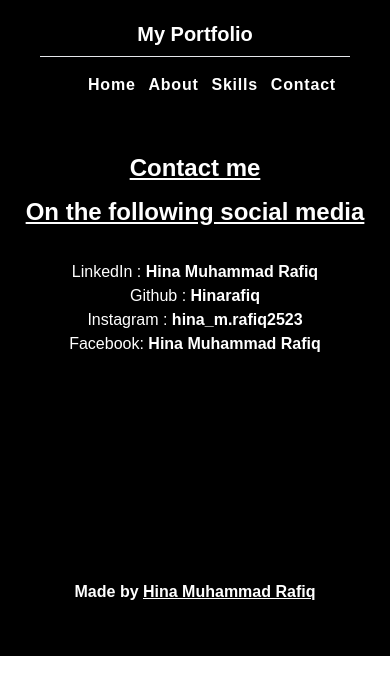
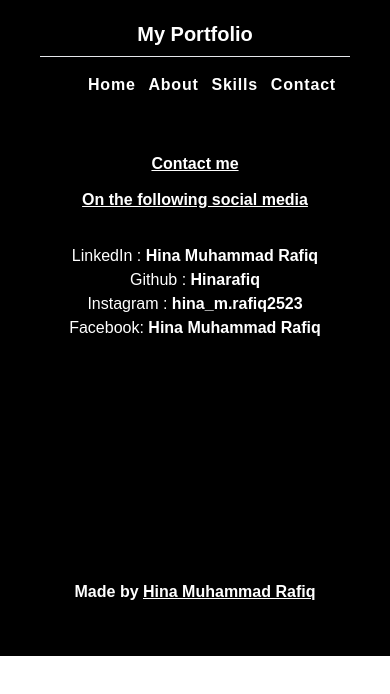
Before and after one commit to Hinarafiq/My-Portfolio, a Next.js app: page /Contact in a window 390 px wide. Shown: the top 694 px of the page. Built offline with nearby package versions, Linux system fonts and the light colour scheme.

Commit message:
Update page.tsx

```diff
--- a/app/Contact/page.tsx
+++ b/app/Contact/page.tsx
@@ -3,12 +3,12 @@
     return (
         <div className="bg-black text-white w-full h-96 ">
                 <div className="flex justify-center items-center">
-                   <h1 className="font-semibold text-2xl mt-10"><u>Contact me</u></h1>
+                   <h1 className="font-semibold md:text-2xl mt-10"><u>Contact me</u></h1>
                    <br />
                 </div>
 
                 <div className="flex justify-center items-center">
-                  <h1 className="font-semibold text-2xl mt-3"><u>On the following social media</u></h1>
+                  <h1 className="font-semibold md:text-2xl mt-3"><u>On the following social media</u></h1>
                 </div>
 
             <div className="mt-8">
```
